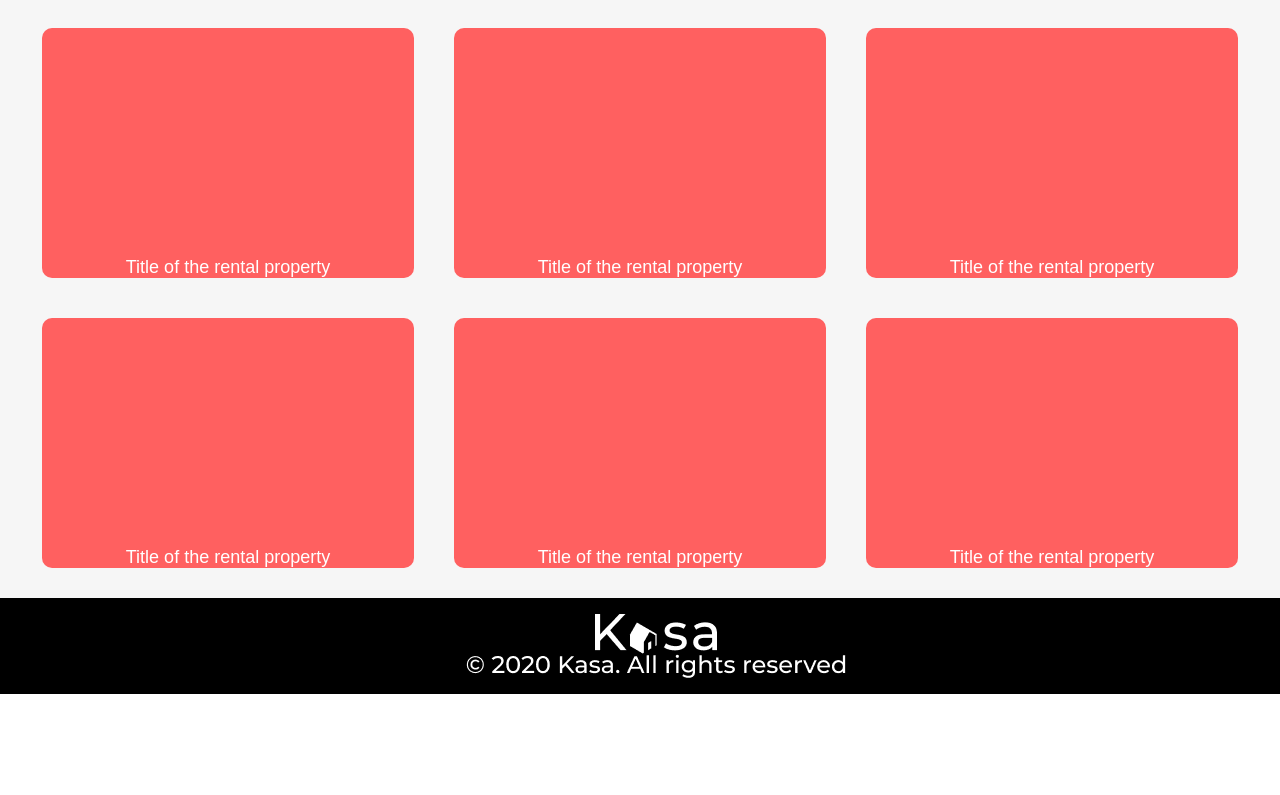
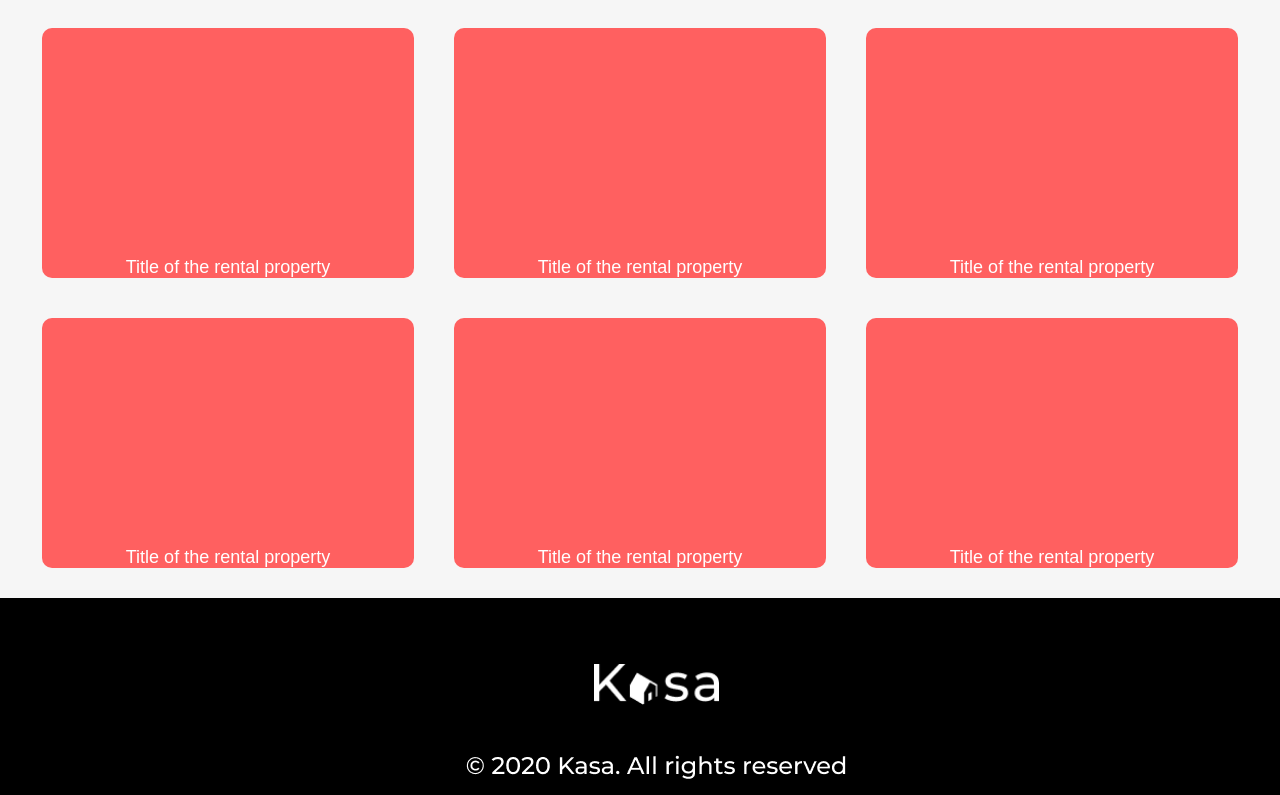
Before and after one commit to dwicks2113/Shiny2, a React (Create React App) app in the folder shinyproject/: page / in a window 1280 px wide. Shown: the part 365-1160 px from the top of the page. Before the commit the page ends 1059 px from the top, so only its background shows below. Built offline with nearby package versions, Linux system fonts and the light colour scheme.

Commit message:
Resize footer

```diff
--- a/shinyproject/src/components/Footer.css
+++ b/shinyproject/src/components/Footer.css
@@ -12,9 +12,11 @@ Footer {
   bottom: 0;
   width: 100%;
 }
-.footer-logo {
-  width: 150px;
+.logo_footer {
+  width: 125px;
   height: auto;
+  gap: 50px;
+  padding: 50px;
 }
 ul {
   list-style-type: none;
```
